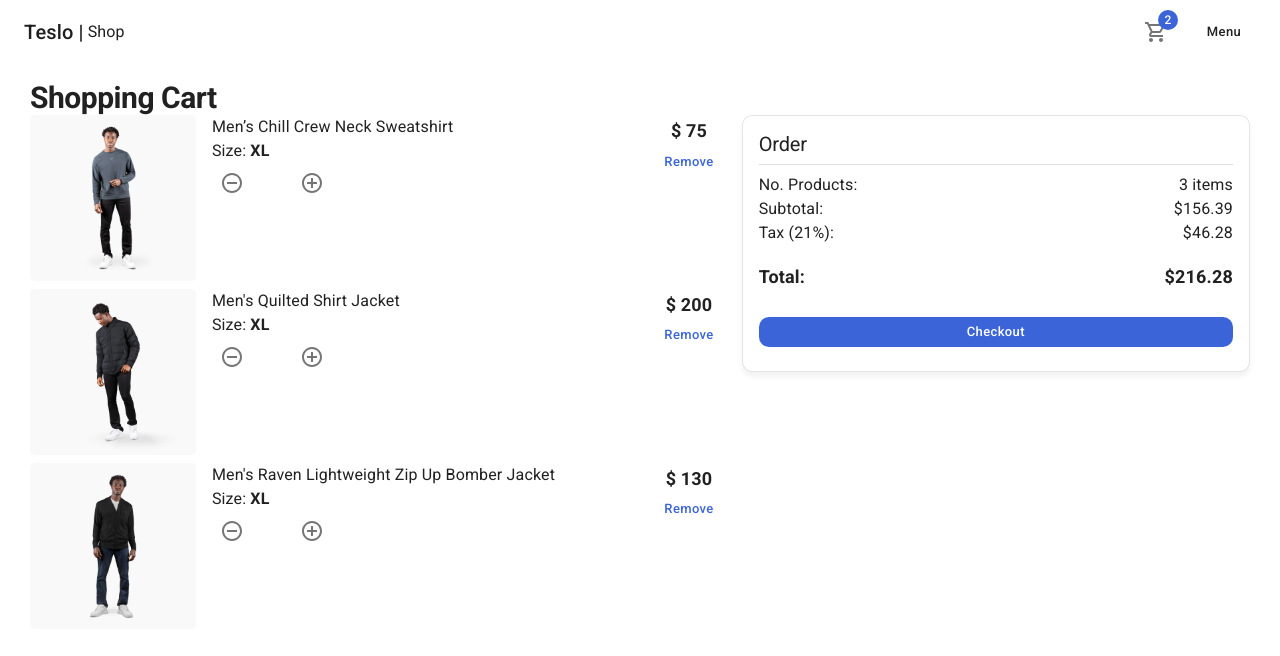
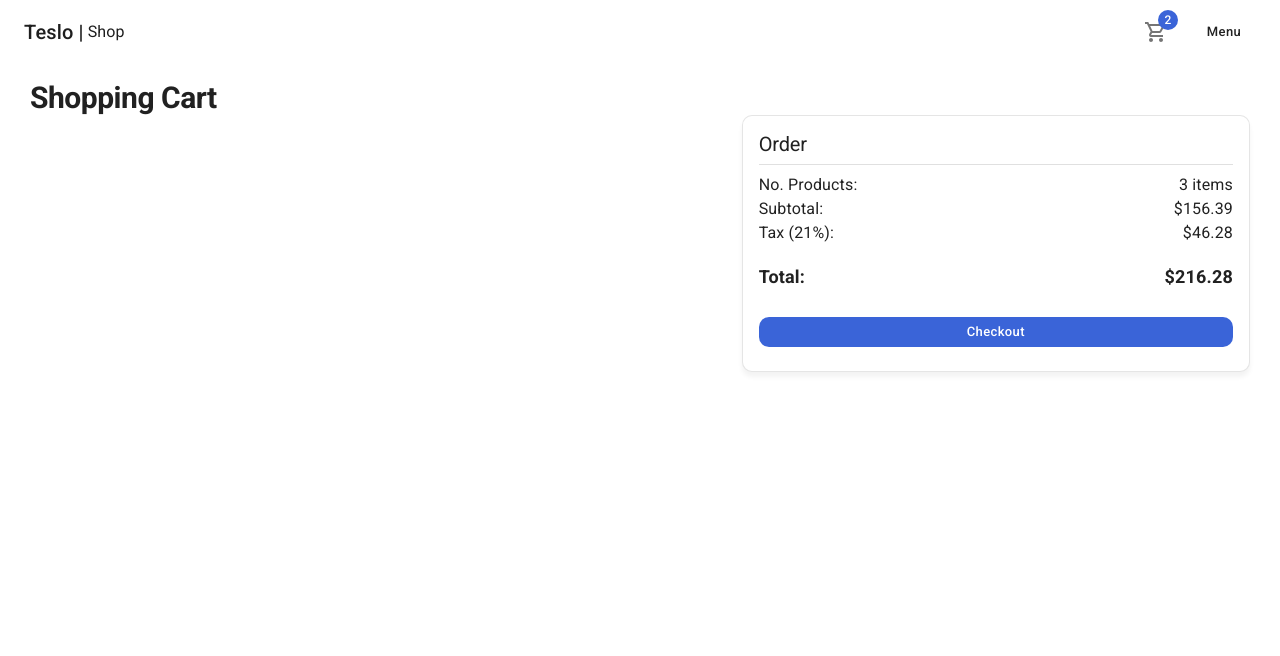
Before and after one commit to manuuualvarez/teslo-shop, a Next.js app: page /cart in a window 1280 px wide. Shown: the top 656 px of the page. Built offline with nearby package versions, Linux system fonts and the light colour scheme.

Commit message:
add counter in cart page

```diff
--- a/components/cart/CartList.tsx
+++ b/components/cart/CartList.tsx
@@ -1,53 +1,58 @@
 import { Box, Button, CardActionArea, CardMedia, Grid, Link, Typography } from '@mui/material';
-import { initialData } from '../../database/products';
 import NextLink from 'next/link';
 import { ItemCounter } from '../ui';
-import { FC } from 'react';
+import { FC, useContext } from 'react';
+import { CartContext } from '../../context';
+import { ICartProduct } from '../../interfaces';
 
-
-const productsInCart = [
-    initialData.products[0],
-    initialData.products[1],
-    initialData.products[2],
-]
 
 interface Props {
     editable?: boolean;
 }
 
 export const CartList: FC<Props> = ({editable = false}) => {
+
+    const { cart, updateCartQuantity } = useContext(CartContext);
+
+    const changeQuantityItems = (product: ICartProduct, newQuantityValue: number) => {
+        product.quantity = newQuantityValue;
+        updateCartQuantity(product);
+    }
+
   return (
     <>
         {
-        productsInCart.map(product => (
-            <Grid container key={ product.slug } spacing={2} sx={{mb: 1}}>
+        cart.map(product => (
+            <Grid container key={ product.slug + product.size } spacing={2} sx={{mb: 1, mt: 1}}>
+
                 <Grid item xs={3}>
-                    <NextLink href={'/product/slug'} passHref>
+                    <NextLink href={`/product/${ product.slug }`} passHref>
                         <Link>
                             <CardActionArea>
                                 <CardMedia
-                                    image={`/products/${ product.images[0]}`}
+                                    image={`/products/${ product.image}`}
                                     component='img'
                                     sx={{borderRadius: '5px'}}
                                 />
                             </CardActionArea>
                         </Link>
                     </NextLink>
-
                 </Grid>
 
                 <Grid item xs={7}>
                     <Box display={'flex'} flexDirection={'column'}>
                         <Typography variant='body1'>{ product.title }</Typography>
-                        <Typography variant='body1'> Size: <strong>XL</strong></Typography>
+                        <Typography variant='body1'> Size: <strong>{ product.size }</strong></Typography>
                         {
                             editable
-                            ? <ItemCounter/>
-                            : <Typography variant='h5'>3 items</Typography>
+                            ? <ItemCounter
+                                    currentValue={ product.quantity }
+                                    updateQuantity = { (newValue) =>  changeQuantityItems(product, newValue) }
+                                    maxValue = { product.quantity + 2 }
+                                />
+                            : <Typography variant='h5'>{ product.quantity } { product.quantity > 1 ? 'items' : 'item' }</Typography>
                         }
-
                     </Box>
-
                 </Grid>
 
                 <Grid item xs={2} display='flex' alignItems={'center'} flexDirection="column">
@@ -59,7 +64,6 @@ export const CartList: FC<Props> = ({editable = false}) => {
                             </Button>
                         )
                     }
-
                 </Grid>
 
             </Grid>
--- a/context/cart/CartContext.tsx
+++ b/context/cart/CartContext.tsx
@@ -5,6 +5,7 @@ import { ICartProduct } from '../../interfaces';
 interface ContextProps {
      cart: ICartProduct[];
      addProductToCart: (product: ICartProduct) => void;
+     updateCartQuantity: (product: ICartProduct) => void
 }
 
 
--- a/context/cart/CartProvider.tsx
+++ b/context/cart/CartProvider.tsx
@@ -53,10 +53,15 @@ export const CartProvider: FC<PropsWithChildren> = ({ children }) => {
     dispatch({ type: '[Cart] - Update', payload: updateProductByQuantity});
   }
 
+  const updateCartQuantity = (product: ICartProduct) => {
+    dispatch({ type: '[Cart] - Change Product Quantity', payload: product})
+  }
+
   return (
    <CartContext.Provider value={{
      ...state,
      addProductToCart,
+     updateCartQuantity
    }}>
      { children }
    </CartContext.Provider>
--- a/context/cart/cartReducer.ts
+++ b/context/cart/cartReducer.ts
@@ -5,6 +5,7 @@ import { CartState } from './';
 type CartActionType =
 | { type: '[Cart] - Load Cart from Cookies | storage', payload: ICartProduct[] }
 | { type: '[Cart] - Update', payload: ICartProduct[] }
+| { type: '[Cart] - Change Product Quantity', payload: ICartProduct }
 
 export const cartReducer = ( state: CartState, action: CartActionType): CartState => {
      switch (action.type) {
@@ -18,6 +19,15 @@ export const cartReducer = ( state: CartState, action: CartActionType): CartStat
                 ...state,
                 cart: [ ...action.payload ]
             }
+        case '[Cart] - Change Product Quantity':
+            return {
+                ...state,
+                cart: state.cart.map( product => {
+                    if( product._id !== action.payload._id) return product;
+                    if( product.size !== action.payload.size) return product;
+                    return action.payload;
+                })
+            }
        default:
            return state;
  }
--- a/pages/_app.tsx
+++ b/pages/_app.tsx
@@ -5,8 +5,17 @@ import { lightTheme } from '../themes'
 
 import useSWR, { SWRConfig } from 'swr'
 import { CartProvider, UiProvider } from '../context'
+import { useEffect, useState } from 'react'
 
 function MyApp({ Component, pageProps }: AppProps) {
+
+    const [showChild, setShowChild] = useState(false);
+    useEffect(() => {
+        setShowChild(true);
+    }, []);
+    if (!showChild) {
+        return <></>;
+    }
   return (
 
     <SWRConfig
```
